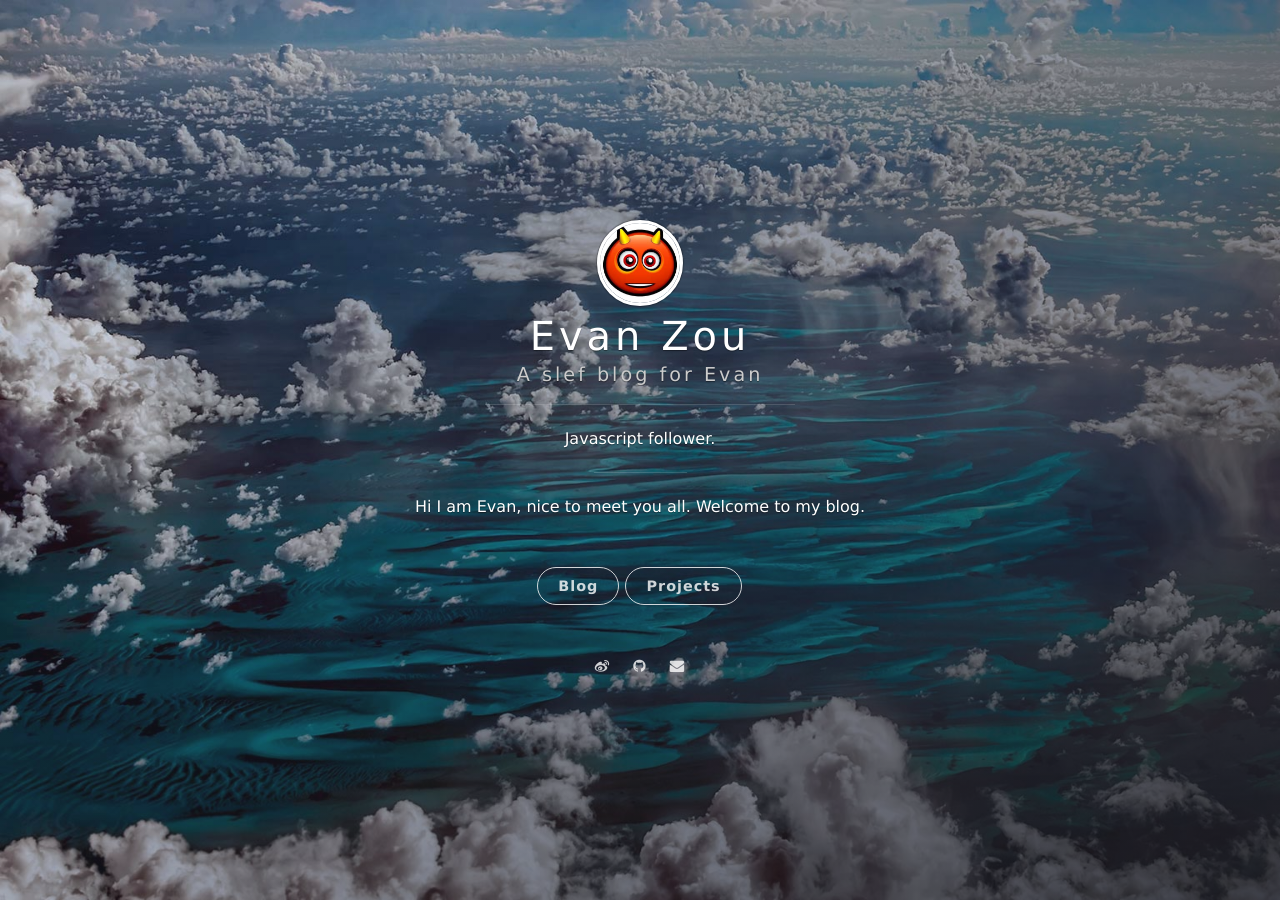
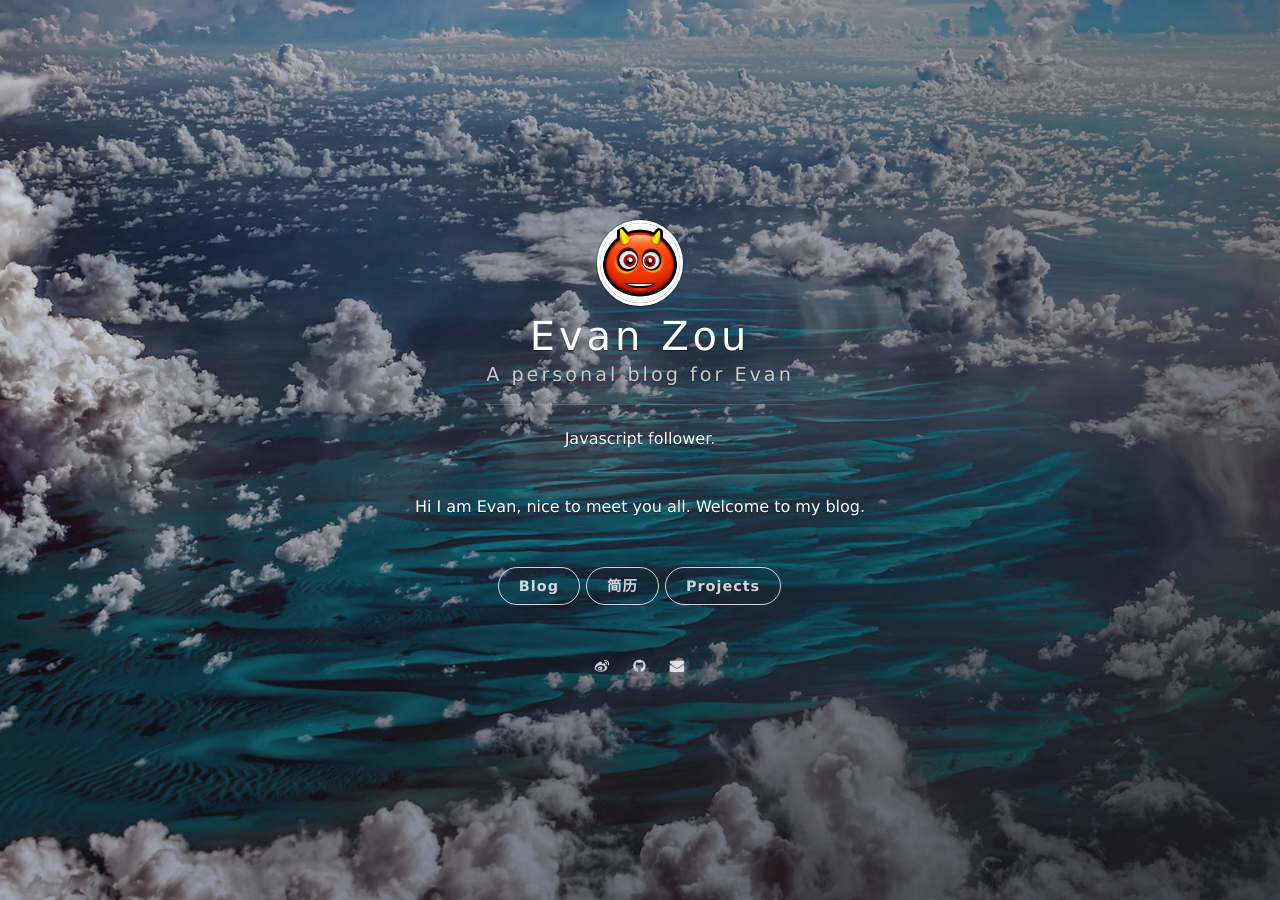
Before and after one commit to Evanzew/Evanzew.github.io, a Jekyll site: the page built from index.html, in a window 1280 px wide. Built offline with Jekyll 4.4.1, drawn with Linux system fonts in a browser that asks for light colours; nearby versions of some CDN libraries; the list of posts is cut into pages by our own code.

```diff
--- a/_config.yml
+++ b/_config.yml
@@ -1,6 +1,6 @@
 # Basic
 title: Evan Zou
-subtitle: A slef blog for Evan
+subtitle: A personal blog for Evan
 welcome_message: Hi I am Evan, nice to meet you all. Welcome to my blog.
 description: Javascript follower.
 creator: <a href="https://github.com">@EVAN</a>
@@ -22,11 +22,13 @@
 
 # Navigation buttons in the front page.
 nav:
+  - { title: 简历, description: My Prfiles, url: '/resume/' }
   - {
       title: Projects,
       description: My Projects,
       url: 'https://github.com/evanzew',
     }
+
   # - {title: Another Button, description: A button, url: 'http://example.com'}
 
 # Pagination
```
